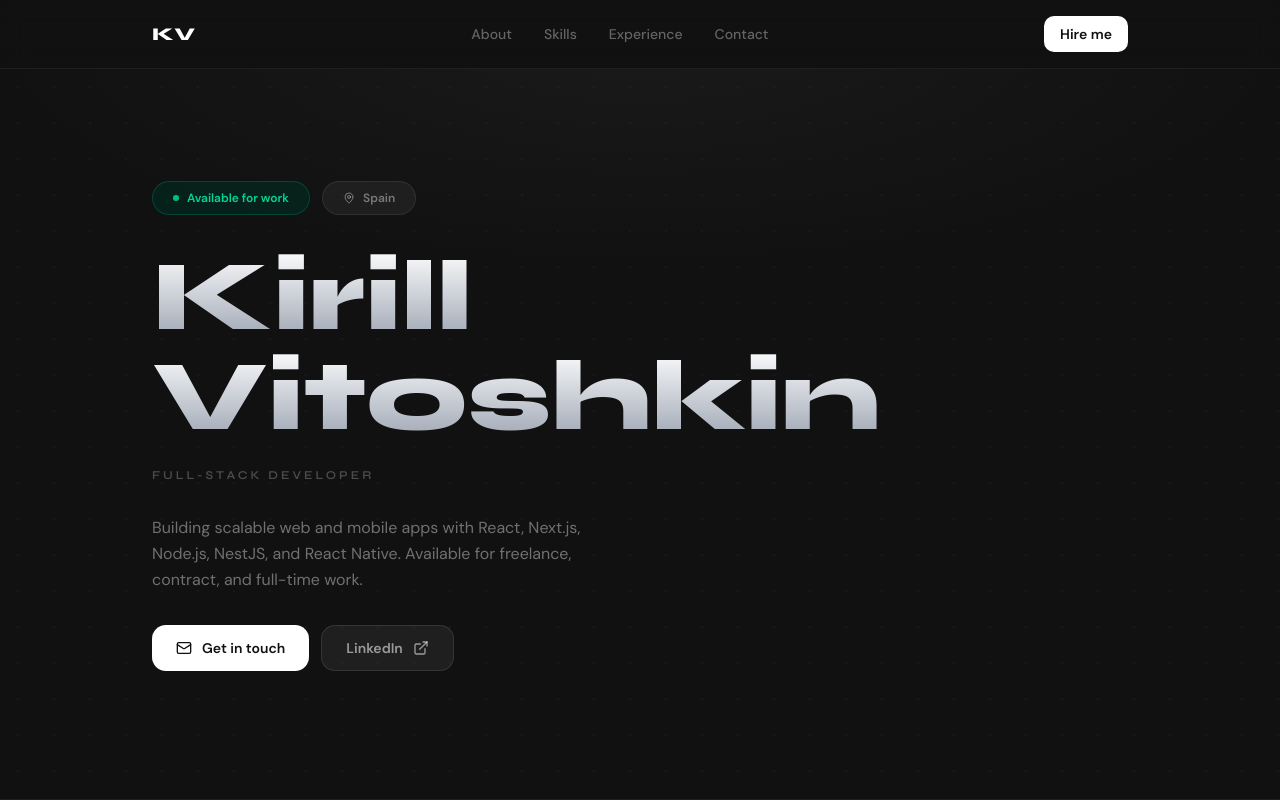
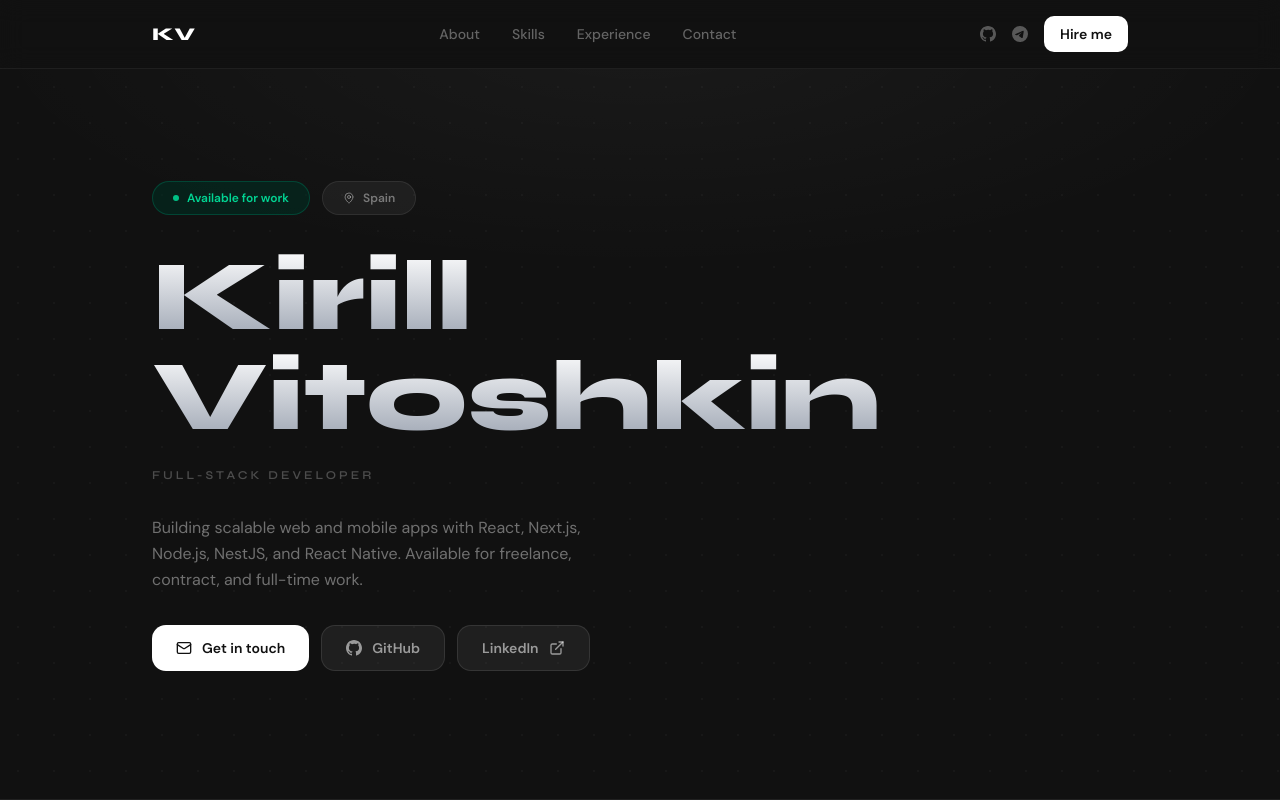
Before and after one commit to Cheastear/profile, a Next.js app: page / in a window 1280 px wide. Shown: the top 800 px of the page. Built offline with nearby package versions, Linux system fonts and the light colour scheme.

Commit message:
feat: add more links

```diff
--- a/src/components/nav.tsx
+++ b/src/components/nav.tsx
@@ -1,3 +1,6 @@
+import { GithubIcon, TelegramIcon } from "@/components/telegram-icon";
+import { socials } from "@/lib/data";
+
 export function Nav() {
   return (
     <header className="sticky top-0 z-50 border-b border-white/[0.06] backdrop-blur-md">
@@ -19,12 +22,32 @@ export function Nav() {
             Contact
           </a>
         </nav>
-        <a
-          href="mailto:mr.cheesteer@gmail.com"
-          className="text-sm font-semibold px-4 py-2 rounded-lg text-[#111] bg-white hover:bg-gray-100 transition-all duration-200 hover:-translate-y-px"
-        >
-          Hire me
-        </a>
+        <div className="flex items-center gap-4">
+          <a
+            href={socials.github}
+            target="_blank"
+            rel="noopener noreferrer"
+            className="text-white/30 hover:text-white transition-colors duration-200"
+            aria-label="GitHub"
+          >
+            <GithubIcon className="h-4 w-4" />
+          </a>
+          <a
+            href={socials.telegram}
+            target="_blank"
+            rel="noopener noreferrer"
+            className="text-white/30 hover:text-white transition-colors duration-200"
+            aria-label="Telegram"
+          >
+            <TelegramIcon className="h-4 w-4" />
+          </a>
+          <a
+            href={`mailto:${socials.email}`}
+            className="text-sm font-semibold px-4 py-2 rounded-lg text-[#111] bg-white hover:bg-gray-100 transition-all duration-200 hover:-translate-y-px"
+          >
+            Hire me
+          </a>
+        </div>
       </div>
     </header>
   );
--- a/src/components/sections/contact.tsx
+++ b/src/components/sections/contact.tsx
@@ -1,4 +1,6 @@
 import { Mail, ExternalLink } from "lucide-react";
+import { GithubIcon, TelegramIcon } from "@/components/telegram-icon";
+import { socials } from "@/lib/data";
 
 export function Contact() {
   return (
@@ -10,16 +12,34 @@ export function Contact() {
         <p className="text-white/30 mb-10 max-w-xs mx-auto text-sm leading-relaxed">
           Available for freelance, contract work, and full-time positions.
         </p>
-        <div className="flex flex-wrap gap-4 justify-center">
+        <div className="flex flex-wrap gap-3 justify-center">
           <a
-            href="mailto:mr.cheesteer@gmail.com"
+            href={`mailto:${socials.email}`}
             className="inline-flex items-center gap-2.5 text-[#111] bg-white hover:bg-gray-100 text-sm font-semibold px-6 py-3 rounded-xl transition-all duration-200 hover:-translate-y-0.5"
           >
             <Mail className="h-4 w-4" />
-            mr.cheesteer@gmail.com
+            {socials.email}
           </a>
           <a
-            href="https://linkedin.com/in/kirill-vitoshkin-a9420a288"
+            href={socials.telegram}
+            target="_blank"
+            rel="noopener noreferrer"
+            className="inline-flex items-center gap-2.5 bg-white/[0.06] border border-white/[0.10] hover:bg-white/[0.09] hover:border-white/20 text-white/55 hover:text-white text-sm font-semibold px-6 py-3 rounded-xl transition-all duration-200 hover:-translate-y-0.5"
+          >
+            <TelegramIcon className="h-4 w-4" />
+            Telegram
+          </a>
+          <a
+            href={socials.github}
+            target="_blank"
+            rel="noopener noreferrer"
+            className="inline-flex items-center gap-2.5 bg-white/[0.06] border border-white/[0.10] hover:bg-white/[0.09] hover:border-white/20 text-white/55 hover:text-white text-sm font-semibold px-6 py-3 rounded-xl transition-all duration-200 hover:-translate-y-0.5"
+          >
+            <GithubIcon className="h-4 w-4" />
+            GitHub
+          </a>
+          <a
+            href={socials.linkedin}
             target="_blank"
             rel="noopener noreferrer"
             className="inline-flex items-center gap-2.5 bg-white/[0.06] border border-white/[0.10] hover:bg-white/[0.09] hover:border-white/20 text-white/55 hover:text-white text-sm font-semibold px-6 py-3 rounded-xl transition-all duration-200 hover:-translate-y-0.5"
--- a/src/components/sections/hero.tsx
+++ b/src/components/sections/hero.tsx
@@ -1,4 +1,6 @@
 import { Mail, ExternalLink, MapPin } from "lucide-react";
+import { GithubIcon, TelegramIcon } from "@/components/telegram-icon";
+import { socials } from "@/lib/data";
 
 export function Hero() {
   return (
@@ -38,14 +40,23 @@ export function Hero() {
 
           <div className="flex flex-wrap gap-3">
             <a
-              href="mailto:mr.cheesteer@gmail.com"
+              href={`mailto:${socials.email}`}
               className="inline-flex items-center gap-2.5 text-[#111] bg-white hover:bg-gray-100 text-sm font-semibold px-6 py-3 rounded-xl transition-all duration-200 hover:-translate-y-0.5"
             >
               <Mail className="h-4 w-4" />
               Get in touch
             </a>
             <a
-              href="https://linkedin.com/in/kirill-vitoshkin-a9420a288"
+              href={socials.github}
+              target="_blank"
+              rel="noopener noreferrer"
+              className="inline-flex items-center gap-2.5 bg-white/[0.06] border border-white/[0.10] hover:bg-white/[0.09] hover:border-white/20 text-white/55 hover:text-white text-sm font-semibold px-6 py-3 rounded-xl transition-all duration-200 hover:-translate-y-0.5"
+            >
+              <GithubIcon className="h-4 w-4" />
+              GitHub
+            </a>
+            <a
+              href={socials.linkedin}
               target="_blank"
               rel="noopener noreferrer"
               className="inline-flex items-center gap-2.5 bg-white/[0.06] border border-white/[0.10] hover:bg-white/[0.09] hover:border-white/20 text-white/55 hover:text-white text-sm font-semibold px-6 py-3 rounded-xl transition-all duration-200 hover:-translate-y-0.5"
--- /dev/null
+++ b/src/components/telegram-icon.tsx
@@ -0,0 +1,15 @@
+export function GithubIcon({ className }: { className?: string }) {
+  return (
+    <svg viewBox="0 0 24 24" fill="currentColor" className={className} aria-hidden="true">
+      <path d="M12 0C5.374 0 0 5.373 0 12c0 5.302 3.438 9.8 8.207 11.387.599.111.793-.261.793-.577v-2.234c-3.338.726-4.033-1.416-4.033-1.416-.546-1.387-1.333-1.756-1.333-1.756-1.089-.745.083-.729.083-.729 1.205.084 1.839 1.237 1.839 1.237 1.07 1.834 2.807 1.304 3.492.997.107-.775.418-1.305.762-1.604-2.665-.305-5.467-1.334-5.467-5.931 0-1.311.469-2.381 1.236-3.221-.124-.303-.535-1.524.117-3.176 0 0 1.008-.322 3.301 1.23A11.509 11.509 0 0 1 12 5.803c1.02.005 2.047.138 3.006.404 2.291-1.552 3.297-1.23 3.297-1.23.653 1.653.242 2.874.118 3.176.77.84 1.235 1.911 1.235 3.221 0 4.609-2.807 5.624-5.479 5.921.43.372.823 1.102.823 2.222v3.293c0 .319.192.694.801.576C20.566 21.797 24 17.3 24 12c0-6.627-5.373-12-12-12z" />
+    </svg>
+  );
+}
+
+export function TelegramIcon({ className }: { className?: string }) {
+  return (
+    <svg viewBox="0 0 24 24" fill="currentColor" className={className} aria-hidden="true">
+      <path d="M11.944 0A12 12 0 0 0 0 12a12 12 0 0 0 12 12 12 12 0 0 0 12-12A12 12 0 0 0 12 0a12 12 0 0 0-.056 0zm4.962 7.224c.1-.002.321.023.465.14a.506.506 0 0 1 .171.325c.016.093.036.306.02.472-.18 1.898-.962 6.502-1.36 8.627-.168.9-.499 1.201-.82 1.23-.696.065-1.225-.46-1.9-.902-1.056-.693-1.653-1.124-2.678-1.8-1.185-.78-.417-1.21.258-1.91.177-.184 3.247-2.977 3.307-3.23.007-.032.014-.15-.056-.212s-.174-.041-.249-.024c-.106.024-1.793 1.14-5.061 3.345-.48.33-.913.49-1.302.48-.428-.008-1.252-.241-1.865-.44-.752-.245-1.349-.374-1.297-.789.027-.216.325-.437.893-.663 3.498-1.524 5.83-2.529 6.998-3.014 3.332-1.386 4.025-1.627 4.476-1.635z" />
+    </svg>
+  );
+}
--- a/src/lib/data.ts
+++ b/src/lib/data.ts
@@ -1,11 +1,38 @@
+export const socials = {
+  email: "mr.cheesteer@gmail.com",
+  linkedin: "https://linkedin.com/in/kirill-vitoshkin-a9420a288",
+  github: "https://github.com/Cheastear",
+  telegram: "https://t.me/Cheesteer",
+};
+
 export const skillsRow1 = [
-  "TypeScript", "React.js", "Next.js", "Node.js", "NestJS", "React Native",
-  "Expo", "PostgreSQL", "MongoDB", "GraphQL", "Apollo Client", "REST APIs",
+  "TypeScript",
+  "React.js",
+  "Next.js",
+  "Node.js",
+  "NestJS",
+  "React Native",
+  "Expo",
+  "PostgreSQL",
+  "MongoDB",
+  "GraphQL",
+  "Apollo Client",
+  "REST APIs",
 ];
 
 export const skillsRow2 = [
-  "WebSockets", "Tailwind CSS", "Radix UI", "Ant Design", "Supabase", "Stripe",
-  "TanStack Query", "JWT", "Sentry", "LogRocket", "Figma", "Docker",
+  "WebSockets",
+  "Tailwind CSS",
+  "Radix UI",
+  "Ant Design",
+  "Supabase",
+  "Stripe",
+  "TanStack Query",
+  "JWT",
+  "Sentry",
+  "LogRocket",
+  "Figma",
+  "Docker",
 ];
 
 export const experiences = [
@@ -21,7 +48,17 @@ export const experiences = [
       "Diagnosed critical issues with Sentry & LogRocket — reduced error-related churn by 25%",
       "20% improvement in engagement metrics through product and design collaboration",
     ],
-    tech: ["React", "NestJS", "Node.js", "Stripe", "PostgreSQL", "Tailwind CSS", "Sentry", "LogRocket", "Mailgun"],
+    tech: [
+      "React",
+      "NestJS",
+      "Node.js",
+      "Stripe",
+      "PostgreSQL",
+      "Tailwind CSS",
+      "Sentry",
+      "LogRocket",
+      "Mailgun",
+    ],
   },
   {
     title: "Switch Teachers — Freelance Marketplace",
@@ -38,13 +75,23 @@ export const experiences = [
       "Geolocation + NFC attendance verification — reduced fraud by 99%",
       "Radix UI + Tailwind CSS UI — 95+ Lighthouse accessibility score",
     ],
-    tech: ["React", "Capacitor", "Supabase", "PostgreSQL", "TanStack Query", "Radix UI", "Tailwind CSS", "NFC", "Figma"],
+    tech: [
+      "React",
+      "Capacitor",
+      "Supabase",
+      "PostgreSQL",
+      "TanStack Query",
+      "Radix UI",
+      "Tailwind CSS",
+      "NFC",
+      "Figma",
+    ],
   },
   {
     title: "Web-Based Analytics Platform",
     period: "May 2024 – Feb 2025",
     duration: "10 month",
-    location: "Ukraine",
+    location: "Remote",
     description:
       "Architected a high-performance analytics dashboard for 50+ enterprise clients, processing 2M+ events daily at 99.98% uptime.",
     achievements: [
@@ -54,7 +101,16 @@ export const experiences = [
       "Real-time data visualization for 100+ concurrent users via WebSockets (sub-100ms latency)",
       "Mentored 3 junior developers",
     ],
-    tech: ["Next.js", "React", "TypeScript", "GraphQL", "Apollo Client", "WebSockets", "Ant Design", "PostgreSQL"],
+    tech: [
+      "Next.js",
+      "React",
+      "TypeScript",
+      "GraphQL",
+      "Apollo Client",
+      "WebSockets",
+      "Ant Design",
+      "PostgreSQL",
+    ],
   },
   {
     title: "AI-Based Staff Training & Management App",
@@ -70,7 +126,17 @@ export const experiences = [
       "JWT auth supporting 10,000+ concurrent users at 99.9% uptime",
       "Real-time performance analytics across 200+ organizations",
     ],
-    tech: ["React Native", "Expo", "Next.js", "TypeScript", "PostgreSQL", "JWT", "GPT-4o", "REST APIs", "Figma"],
+    tech: [
+      "React Native",
+      "Expo",
+      "Next.js",
+      "TypeScript",
+      "PostgreSQL",
+      "JWT",
+      "GPT-4o",
+      "REST APIs",
+      "Figma",
+    ],
   },
 ];
 
```
Also changed, not shown: 1 other file (tests, documents, lock files or other folders).
